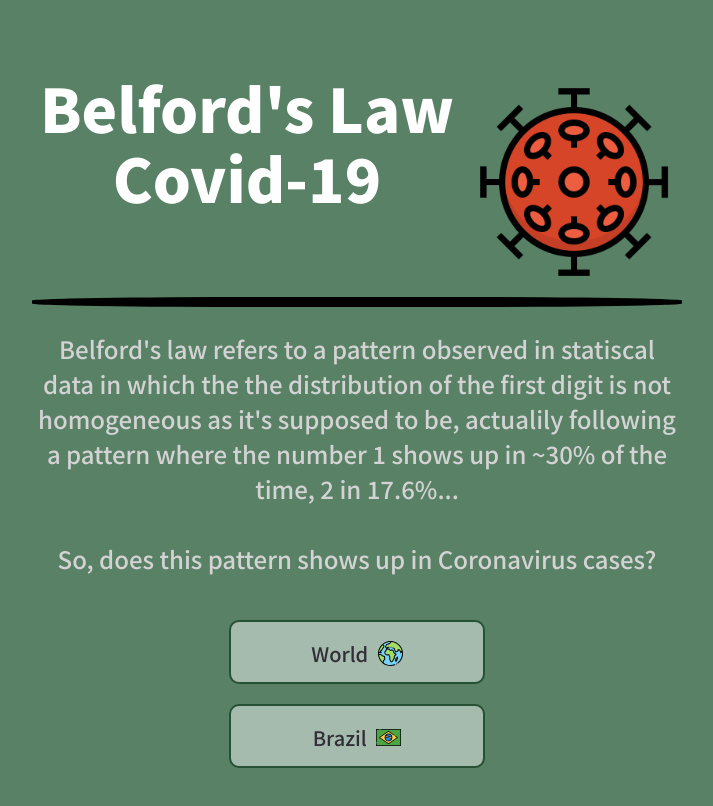
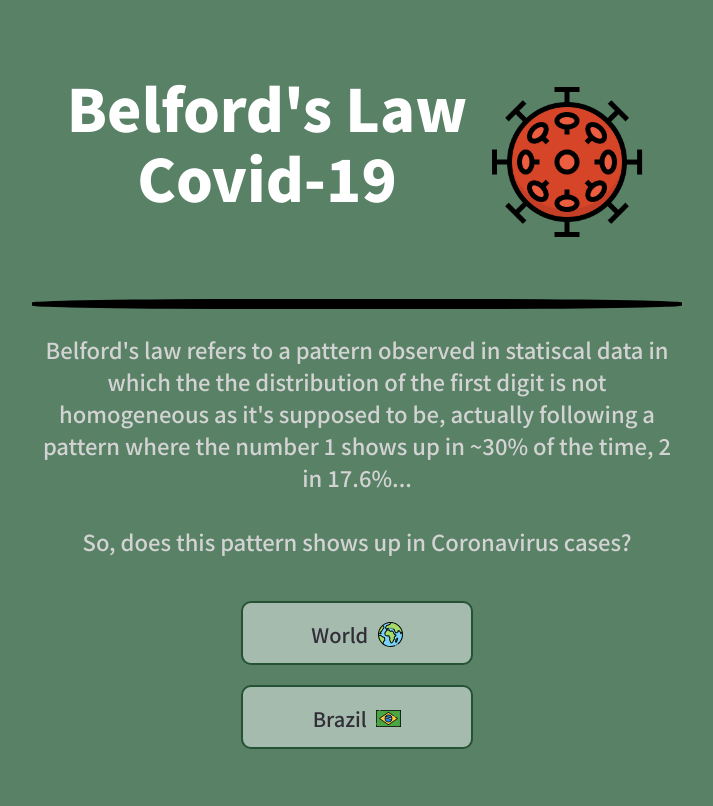
Before and after one commit to lucasmsa/benfords-law-covid19, a React (Create React App) app: page / in a window 1280 px wide. Shown: the top 806 px of the page, without its empty margins (283-996 px from the left). Built offline with nearby package versions, Linux system fonts and the light colour scheme.

Commit message:
further adjustment to app styling & add responsiveness to graphs

```diff
--- a/src/components/Button/styles.ts
+++ b/src/components/Button/styles.ts
@@ -9,7 +9,7 @@ export const Container = styled.button`
   border: 2.5px solid #255234;
   padding: 0 16px;
   color: #312e38;
-  width: 256px;
+  width: 232px;
   border-radius: 10px;
   font-weight: 500;
   margin-top: 20px;
--- /dev/null
+++ b/src/hooks/getWindowsSize.tsx
@@ -0,0 +1,30 @@
+import React, { useEffect, useState } from 'react'
+
+interface WindowSizeProps {
+  width: number | undefined;
+  height: number | undefined;
+}
+
+export default function useWindowSize() {
+
+  const [windowSize, setWindowSize] = useState<WindowSizeProps>({
+    width: undefined,
+    height: undefined,
+  });
+
+  useEffect(() => {
+    function handleResize() {
+      setWindowSize({
+        width: window.innerWidth,
+        height: window.innerHeight,
+      });
+    }
+
+    window.addEventListener("resize", handleResize);
+    handleResize();
+
+    return () => window.removeEventListener("resize", handleResize);
+  }, []);
+
+  return windowSize;
+}
--- a/src/pages/Graph/index.tsx
+++ b/src/pages/Graph/index.tsx
@@ -9,7 +9,7 @@ import GoBackIcon from '../../assets/left-arrow.png'
 import Button from '../../components/Button'
 import Globe from '../../assets/geography.png'
 import BrazilDataImg from '../../assets/brazil-data.png'
-
+import useWindowSize from '../../hooks/getWindowsSize'
 import {
   LineChart, Line, XAxis, YAxis, CartesianGrid, Tooltip, Legend
 } from 'recharts';
@@ -53,6 +53,7 @@ const Graph: React.FC = (props) => {
   const propsRoute = props as RouteParams
   const dataToSearch = propsRoute.match.path
   const place = dataToSearch.split('/')[2]
+  const windowSize = useWindowSize()
 
   const [responseData, setResponseData] = useState<Response>()
   const [selector, setSelector] = useState<'deaths' | 'cases'>('cases')
@@ -116,6 +117,14 @@ const Graph: React.FC = (props) => {
   }, [responseData, place])
 
 
+  const windowWidth = useMemo<number>(() => {
+    if (windowSize.width){
+      return windowSize.width
+    }
+
+    return 1000
+  }, [windowSize.width])
+
   const dataToGraph = useMemo(() => {
     const data: DataGraphInterface[] = [{ name: '' }]
 
@@ -131,26 +140,24 @@ const Graph: React.FC = (props) => {
     }
 
     data.push({ name: '' })
-    console.log(data)
+    console.log(windowSize)
     return data
   }, [totalCasesData, totalDeathsData])
 
   return (
     <Container>
       <Link to='/'>
+
           <img src={GoBackIcon} alt="Go Back button"/>
           <img src={place === 'world' ? Globe : BrazilDataImg} alt='place symbol'/>
       </Link>
-      <PlaceContainer>
-
-      </PlaceContainer>
         <GraphContainer>
         {dataToGraph && (
 
           <LineChart
             data={dataToGraph}
-            width={500}
-            height={350}
+            width={(windowWidth >= 650) ? 600 : 440}
+            height={(windowWidth >= 650) ? 400 : 300}
             style={{background: 'none'}}
             margin={{
               top: 5, right: 30, left: 20, bottom: 5,
@@ -159,7 +166,7 @@ const Graph: React.FC = (props) => {
 
             <CartesianGrid stroke='#000' fill='#a5bbad'/>
             <XAxis dataKey="name"  stroke='#000'/>
-            <YAxis stroke='#000' label={{ value: '1st digit ocurrences (%)', angle: -90, position: 'insideLeft', fontSize: '12'}}/>
+            <YAxis stroke='#000' label={{ value: '1st digit ocurrences (%)', angle: -90, position: 'insideLeft', fontSize: '11'}}/>
             <Tooltip />
             <Legend />
             <Line type="monotone" dataKey="Belfords_law" stroke='#893' strokeDasharray="6" strokeWidth='6px'/>
--- a/src/pages/Graph/styles.ts
+++ b/src/pages/Graph/styles.ts
@@ -23,14 +23,21 @@ export const Container = styled.div`
   height: 1000px;
   a {
     img:nth-child(1) {
-      margin: 50px 150px 50px -60px;
       width: 50px;
+      margin: 50px 180px 30px 0;
+      @media only screen and (max-width: 650px){
+        width: 35px;
+        margin: 50px 150px 20px -60px;
+      }
     }
     img:nth-child(2) {
-      margin-left: -45px;
-      margin-right: 50px;
+      width: 75px;
+      margin-right: 186px;
       margin-bottom: 10px;
-      width: 75px;
+      @media only screen and (max-width: 650px){
+        width: 55px;
+        margin: 0 50px 10px -30px;
+      }
     }
   }
 `
@@ -45,11 +52,6 @@ export const PlaceContainer = styled.div`
 export const GraphContainer = styled.div`
   font-family: 'Noto Sans KR', sans-serif;
   color: #fff0e1;
-`
-
-export const LineChartStyled = styled(LineChart)`
-  width: 400px;
-  height: 300px;
 `
 
 export const ButtonsContainer = styled.div`
--- a/src/pages/Home/index.tsx
+++ b/src/pages/Home/index.tsx
@@ -17,7 +17,7 @@ const Home: React.FC = () => {
       <Explanation>
         Belford's law refers to a pattern observed in statiscal data
         in which the the distribution of the first digit is not homogeneous
-        as it's supposed to be, actualily following a pattern where the number 1
+        as it's supposed to be, actually following a pattern where the number 1
         shows up in ~30% of the time, 2 in 17.6%... <br /><br />
         So, does this pattern shows up in Coronavirus cases?
       </Explanation>
--- a/src/pages/Home/styles.ts
+++ b/src/pages/Home/styles.ts
@@ -29,13 +29,14 @@ export const Container = styled.div`
 `
 
 export const ImageVirus = styled.img`
-  width: 200px;
-  height: 200px;
+  width: 160px;
+  height: 160px;
   margin-top: 10px;
   margin-left: 20px;
+
   @media only screen and (max-width: 680px){
-    height: 100px;
-    width: 100px;
+    width: 120px;
+    height: 120px;
   }
 `
 
@@ -45,7 +46,7 @@ export const Header = styled.h1`
   font-family: 'Noto Sans KR', sans-serif;
   font-style: normal;
   font-weight: 800;
-  font-size: 60px;
+  font-size: 58px;
   line-height: 70px;
   text-align: center;
   color: #FFFFFF;
@@ -57,7 +58,7 @@ export const Header = styled.h1`
 `
 
 export const Line = styled.div`
-  margin-top: 15px;
+
   height: 10px;
   width: 650px;
   background: #000;
@@ -102,7 +103,7 @@ export const ButtonsContainer = styled.div`
 export const Explanation = styled.h1`
   font-family: 'Noto Sans KR', sans-serif;
   width: 650px;
-  font-size: 24px;
+  font-size: 22px;
   @media only screen and (max-width: 680px){
     width: 300px;
     font-size: 18px;
```
